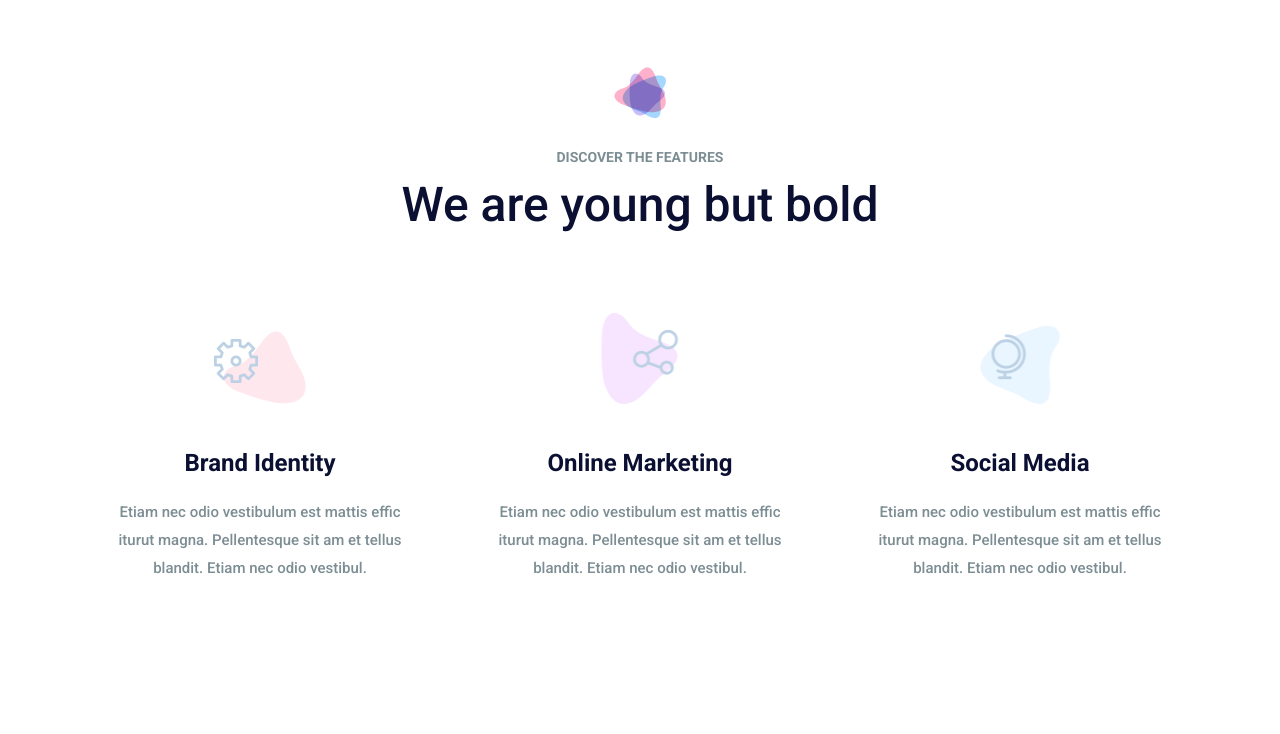
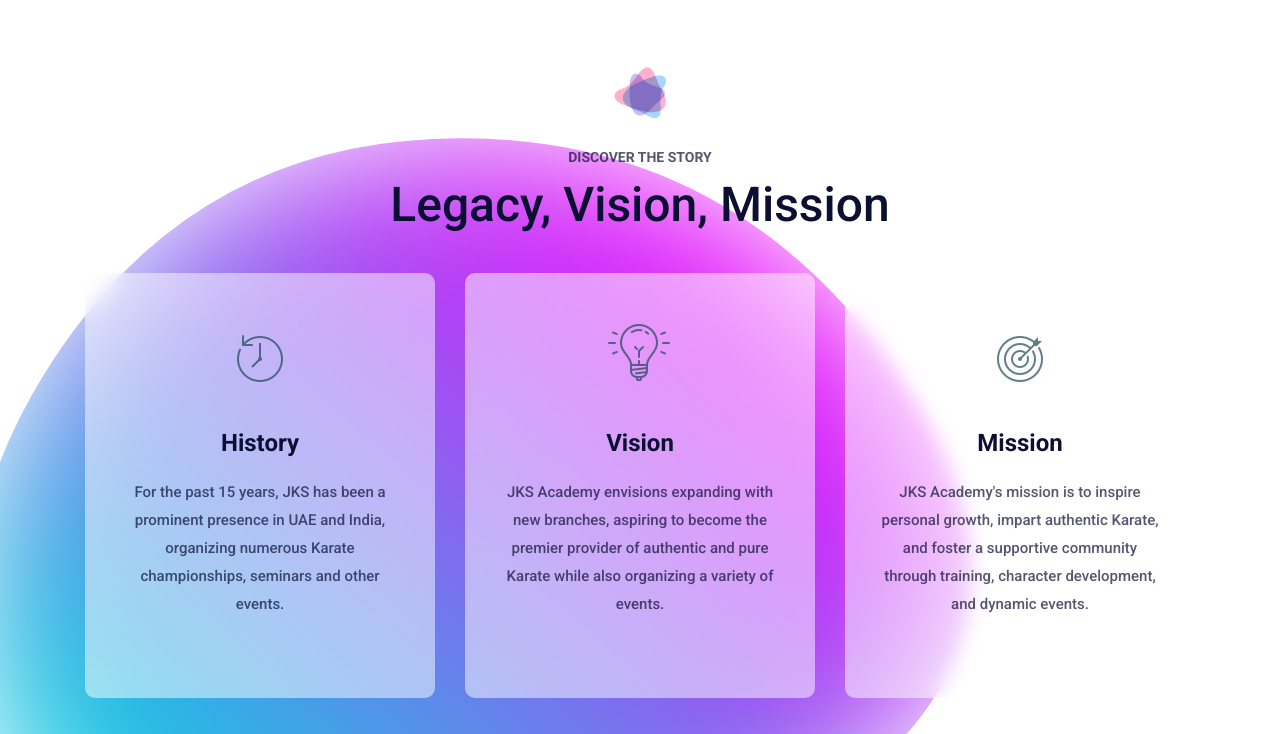
Before and after one commit to JKS-Academy/static-website, a plain HTML site: page index.html in a window 1280 px wide. Shown: the part 953-1687 px from the top of the page. Drawn offline with nearby package versions, Linux system fonts and the light colour scheme.

Commit message:
mission, vision section added

```diff
--- a/css/style.css
+++ b/css/style.css
@@ -36,6 +36,11 @@ Table of Content:
 /*Color Variables*/
 @import url("https://fonts.googleapis.com/css?family=Roboto:300,300i,400,400i,500,500i,700,900");
 @import url("https://fonts.googleapis.com/css?family=Open+Sans:300,300i,400,400i,600,600i,700");
+
+html * {
+  scroll-behavior: smooth !important;
+}
+
 .col-md-offset-right-1, .col-lg-offset-right-1 {
   margin-right: 8.33333333%;
 }
@@ -598,10 +603,19 @@ i:before {
 
 .feature_item {
   text-align: center;
-  padding: 40px 0px 60px 0px;
+  padding: 20px;
   -webkit-transition: all 400ms linear 0s;
   -o-transition: all 400ms linear 0s;
   transition: all 400ms linear 0s;
+  backdrop-filter: blur(10px); background-color: rgba(255, 255, 255, 0.5); border-radius: 10px;
+}
+
+.feature_item p {
+  color: rgba(11, 16, 51, 0.7) !important;
+}
+
+.c_title h6 {
+  color: rgba(11, 16, 51, 0.7) !important;
 }
 
 .feature_item .f_icon {
--- a/index.html
+++ b/index.html
@@ -51,7 +51,7 @@
             <div class="collapse navbar-collapse" id="navbarSupportedContent">
                 <ul class="navbar-nav">
                     <li class="nav-item active"><a class="nav-link" href="index.html">Home</a></li>
-                    <li class="nav-item"><a class="nav-link" href="about-us.html">About</a></li>
+                    <li class="nav-item"><a class="nav-link" href="#about">About</a></li>
                     <li class="nav-item"><a class="nav-link" href="service.html">Academies</a></li>
                     <li class="nav-item">
                         <a class="more_btn" id="contactUsLink" href="#">Contact us</a>
@@ -240,7 +240,7 @@
                             data-transform_idle="o:1;"
                             data-frames="[{&quot;delay&quot;:10,&quot;speed&quot;:1500,&quot;frame&quot;:&quot;0&quot;,&quot;from&quot;:&quot;y:[100%];z:0;rX:0deg;rY:0;rZ:0;sX:1;sY:1;skX:0;skY:0;opacity:0;&quot;,&quot;mask&quot;:&quot;x:0px;y:[100%];s:inherit;e:inherit;&quot;,&quot;to&quot;:&quot;o:1;&quot;,&quot;ease&quot;:&quot;Power2.easeInOut&quot;},{&quot;delay&quot;:&quot;wait&quot;,&quot;speed&quot;:1500,&quot;frame&quot;:&quot;999&quot;,&quot;to&quot;:&quot;y:[175%];&quot;,&quot;mask&quot;:&quot;x:inherit;y:inherit;s:inherit;e:inherit;&quot;,&quot;ease&quot;:&quot;Power2.easeInOut&quot;}]"
                             data-textAlign="['left','left','left','left','left','center']">Join Us Online to Get the
-                            Latest Updates, Tips, and Inspiring Stories
+                            Latest Updates and Inspiring Stories
                         </div>
 
                         <div class="tp-caption tp-resizeme" data-x="['left','left','left','left','15','center']"
@@ -453,45 +453,63 @@
     <!--================End Slider Area =================-->
 
     <!--================Feature Area =================-->
-    <section class="feature_area">
-        <div class="container">
+    <section id="about" class="feature_area">
+        <div class="container" style="position: relative;">
+            <svg viewBox="0 0 1000 1000" xmlns="http://www.w3.org/2000/svg"
+                style="position: absolute; top: -200; left: -350; z-index: -10;">
+                <defs>
+                    <linearGradient id="b" gradientTransform="rotate(-45 .5 .5)">
+                        <stop offset="0%" stop-color="#00DBDE" />
+                        <stop offset="100%" stop-color="#FC00FF" />
+                    </linearGradient>
+                    <clipPath id="a">
+                        <path fill="currentColor"
+                            d="M765 612Q629 724 479 760T224 648q-105-148-6.5-307.5t282-158.5Q683 183 792 341.5T765 612Z" />
+                    </clipPath>
+                </defs>
+                <g clip-path="url(#a)">
+                    <path fill="url(#b)" style="filter: blur(50px);"
+                        d="M765 612Q629 724 479 760T224 648q-105-148-6.5-307.5t282-158.5Q683 183 792 341.5T765 612Z" />
+                </g>
+            </svg>
             <div class="c_title">
                 <img src="img/icon/title-icon.png" alt="">
-                <h6>Discover the features</h6>
-                <h2>We are young but bold</h2>
+                <h6>Discover the Story</h6>
+                <h2>Legacy, Vision, Mission</h2>
             </div>
-            <div class="row feature_inner">
+            <div class="row feature_inner" style="position: relative;">
+
                 <div class="col-lg-4 col-sm-6">
                     <div class="feature_item">
                         <div class="f_icon">
-                            <img src="img/icon/f-icon-1.png" alt="">
+                            <img src="img/icon/icon-history.png" alt="">
                         </div>
-                        <h4>Brand Identity</h4>
-                        <p>Etiam nec odio vestibulum est mattis effic iturut magna. Pellentesque sit am et tellus
-                            blandit. Etiam nec odio vestibul. </p>
-                        <a class="more_btn" href="#">Read More</a>
+                        <h4>History</h4>
+                        <p>For the past 15 years, JKS has been a prominent presence in UAE and India, organizing
+                            numerous Karate championships, seminars and other events.</p>
+                        <!-- <a class="more_btn" href="#">Read More</a> -->
                     </div>
                 </div>
                 <div class="col-lg-4 col-sm-6">
                     <div class="feature_item">
                         <div class="f_icon">
-                            <img src="img/icon/f-icon-2.png" alt="">
+                            <img src="img/icon/icon-vision.png" alt="">
                         </div>
-                        <h4>Online Marketing</h4>
-                        <p>Etiam nec odio vestibulum est mattis effic iturut magna. Pellentesque sit am et tellus
-                            blandit. Etiam nec odio vestibul. </p>
-                        <a class="more_btn" href="#">Read More</a>
+                        <h4>Vision</h4>
+                        <p>JKS Academy envisions expanding with new branches, aspiring to become the premier provider of
+                            authentic and pure Karate while also organizing a variety of events.</p>
+                        <!-- <a class="more_btn" href="#">Read More</a> -->
                     </div>
                 </div>
                 <div class="col-lg-4 col-sm-6">
                     <div class="feature_item">
                         <div class="f_icon">
-                            <img src="img/icon/f-icon-3.png" alt="">
+                            <img src="img/icon/icon-mission.png" alt="">
                         </div>
-                        <h4>Social Media</h4>
-                        <p>Etiam nec odio vestibulum est mattis effic iturut magna. Pellentesque sit am et tellus
-                            blandit. Etiam nec odio vestibul. </p>
-                        <a class="more_btn" href="#">Read More</a>
+                        <h4>Mission</h4>
+                        <p>JKS Academy's mission is to inspire personal growth, impart authentic Karate, and foster a
+                            supportive community through training, character development, and dynamic events. </p>
+                        <!-- <a class="more_btn" href="#">Read More</a> -->
                     </div>
                 </div>
             </div>
```
Also changed, not shown: img/icon/f-icon-1.png (deleted), img/icon/f-icon-2.png (deleted), img/icon/f-icon-3.png (deleted), img/icon/icon-history.png (added), img/icon/icon-mission.png (added), img/icon/icon-vision.png (added).
